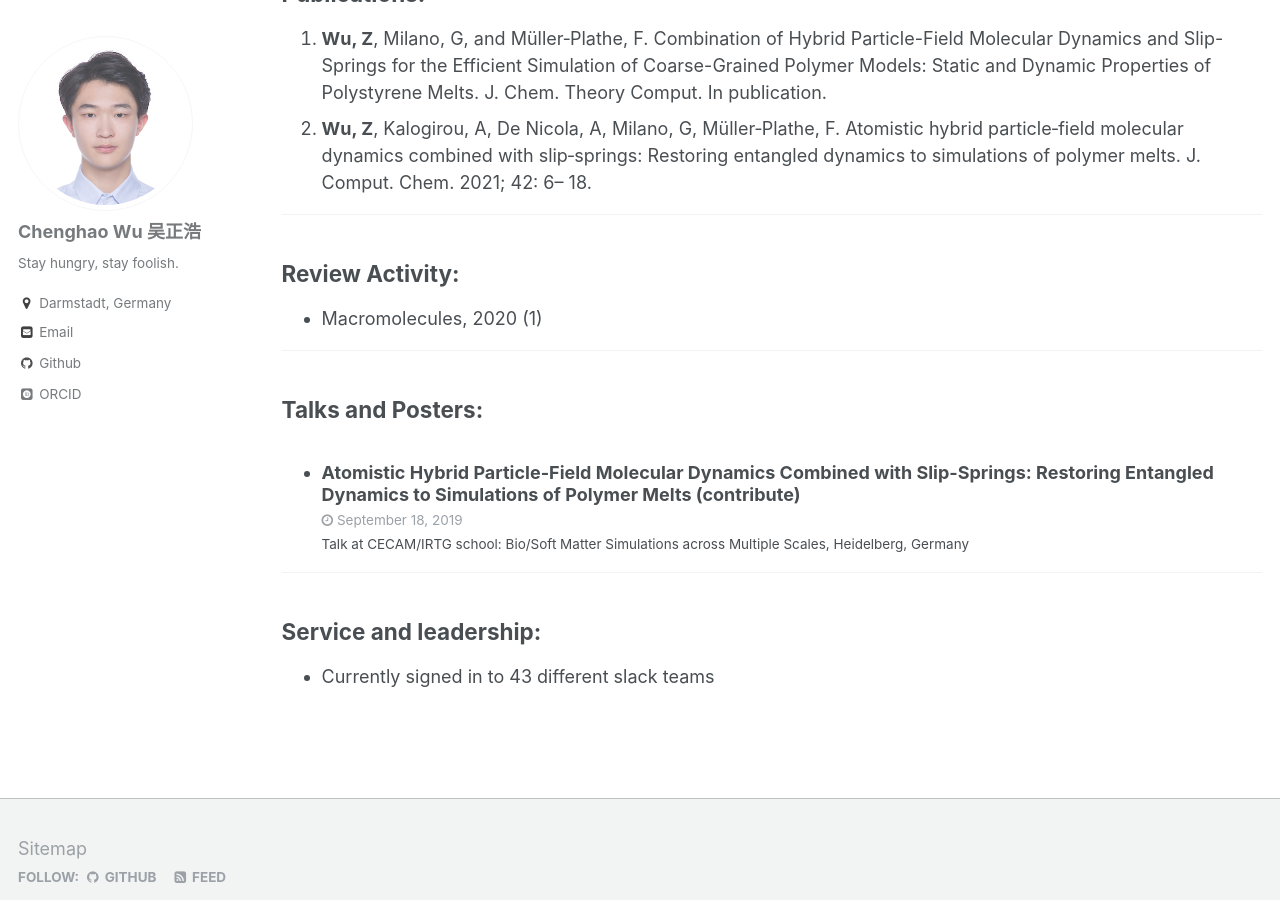
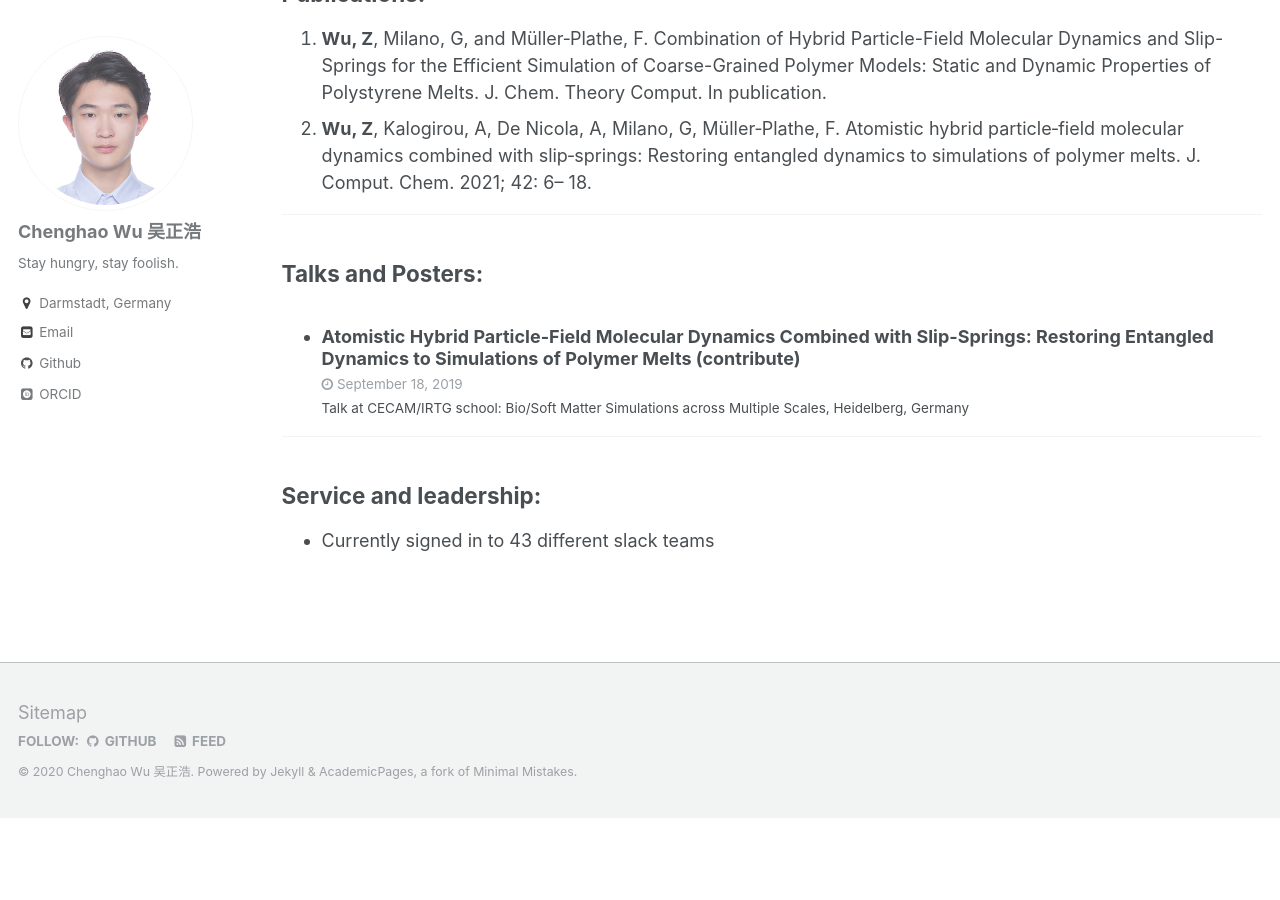
Before and after one commit to Chenghao-Wu/Chenghao-Wu.github.io, a Jekyll site: the page built from _pages/cv.md, in a window 1280 px wide and 900 px high, scrolled down 1876 px. Built offline with Jekyll 4.4.1, drawn with Linux system fonts in a browser that asks for light colours; some web fonts are replaced; after the commit the page ends 2694 px from its top, so only the background shows below that.

Commit message:
update 17

```diff
--- a/_pages/cv.md
+++ b/_pages/cv.md
@@ -72,14 +72,6 @@ Publications:
 1. **Wu, Z**, Milano, G, and Müller‐Plathe, F. [Combination of Hybrid Particle-Field Molecular Dynamics and Slip-Springs for the Efficient Simulation of Coarse-Grained Polymer Models: Static and Dynamic Properties of Polystyrene Melts. J. Chem. Theory Comput. In publication.](https://pubs.acs.org/doi/10.1021/acs.jctc.0c00954)
 2. **Wu, Z**, Kalogirou, A, De Nicola, A, Milano, G, Müller‐Plathe, F. [Atomistic hybrid particle‐field molecular dynamics combined with slip‐springs: Restoring entangled dynamics to simulations of polymer melts. J. Comput. Chem. 2021; 42: 6– 18.](https://onlinelibrary.wiley.com/doi/10.1002/jcc.26428)
 
-
----
-
-Review Activity:
-------
-* [Macromolecules](https://pubs.acs.org/journal/mamobx), 2020 (1)
-
-
 ---
 
 Talks and Posters:
```
Also changed, not shown: _pages/about.md (+1 -3 lines).
